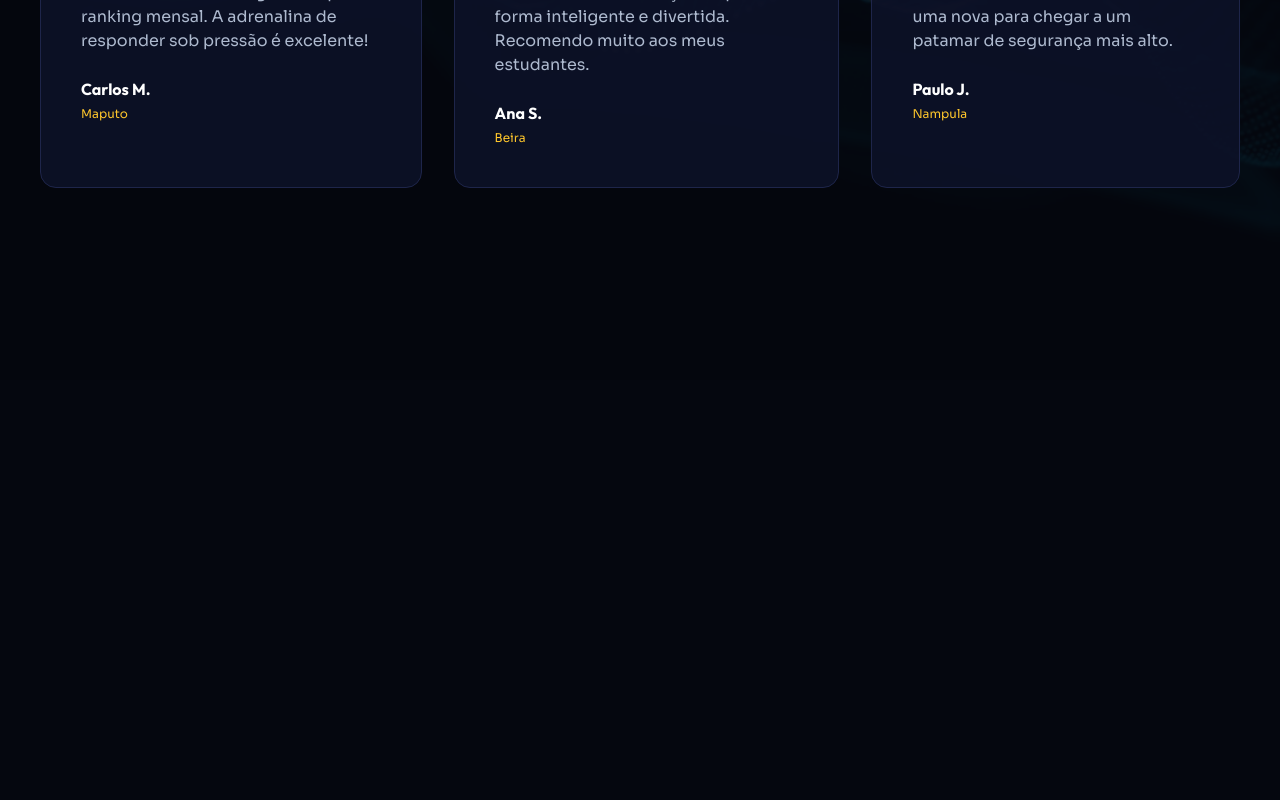
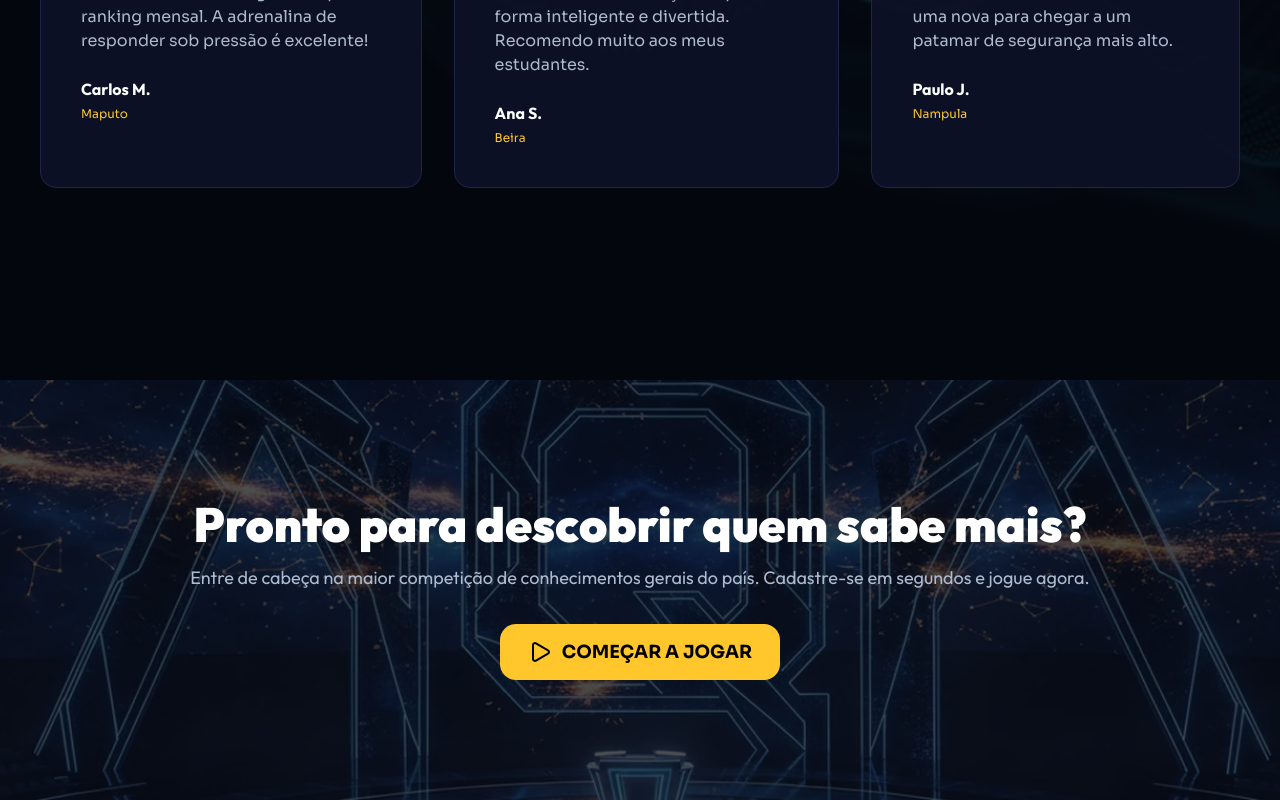
Before and after one commit to renzi-fidele-frontend/quem-sabe-mais, a Next.js app: page / in a window 1280 px wide. Shown: the part 6263-7063 px from the top of the page. Before the commit the page ends 6643 px from the top, so only its background shows below. Built offline with nearby package versions, Linux system fonts and the light colour scheme.

Commit message:
feat: Adicionando a seção do CTA final para jogar o Quiz na página inicial

```diff
--- a/app/page.tsx
+++ b/app/page.tsx
@@ -5,6 +5,7 @@ import { categorias, comoFunciona, quemEstaNoTopo, beneficios, niveis, testemunh
 import { Info, Play, Quote, Shield, Star } from "lucide-react";
 import Image from "next/image";
 import Link from "next/link";
+import { Fragment } from "react";
 
 export default function Home() {
    return (
@@ -277,8 +278,8 @@ export default function Home() {
                   />
                   <div className="flex justify-center gap-3 mb-12">
                      {niveis.map((item, k) => (
-                        <>
-                           <div className="text-center flex justify-center flex-col items-center" key={k}>
+                        <Fragment key={k}>
+                           <div className="text-center flex justify-center flex-col items-center">
                               <p
                                  className={`text-2xl mb-4 font-black flex items-center justify-center size-22 rounded-full border-2 ${k < 3 ? "border-tema bg-tema/13 text-tema" : "border-cor-borda bg-azul-escuro2/90"}`}
                               >
@@ -288,7 +289,7 @@ export default function Home() {
                               <p className="text-sm mt-1">{item.xpRequerido}</p>
                            </div>
                            {k < niveis.length - 1 && <hr className="w-28 relative top-10 border-dashed border" />}
-                        </>
+                        </Fragment>
                      ))}
                   </div>
                   <p className="text-tema font-sora font-semibold text-center">
@@ -321,6 +322,20 @@ export default function Home() {
                   </div>
                </Container>
             </section>
+            <section className="py-30 relative">
+               {/* Fundo */}
+               <Image className="absolute inset-0 size-full object-cover -z-2" alt="" src="/img/fundo-bottom.webp" width={1920} height={440} />
+               <div className="absolute -z-1 inset-0 size-full bg-fundo opacity-70"></div>
+               <Container className="text-center">
+                  <p className="text-5xl text-white font-black mb-4">Pronto para descobrir quem sabe mais?</p>
+                  <p className="mb-8 text-lg">
+                     Entre de cabeça na maior competição de conhecimentos gerais do país. Cadastre-se em segundos e jogue agora.
+                  </p>
+                  <Button className="mx-auto px-7 py-3.5">
+                     <Play /> COMEÇAR A JOGAR
+                  </Button>
+               </Container>
+            </section>
          </div>
       </div>
    );
```
Also changed, not shown: public/img/fundo-bottom.webp (added).
